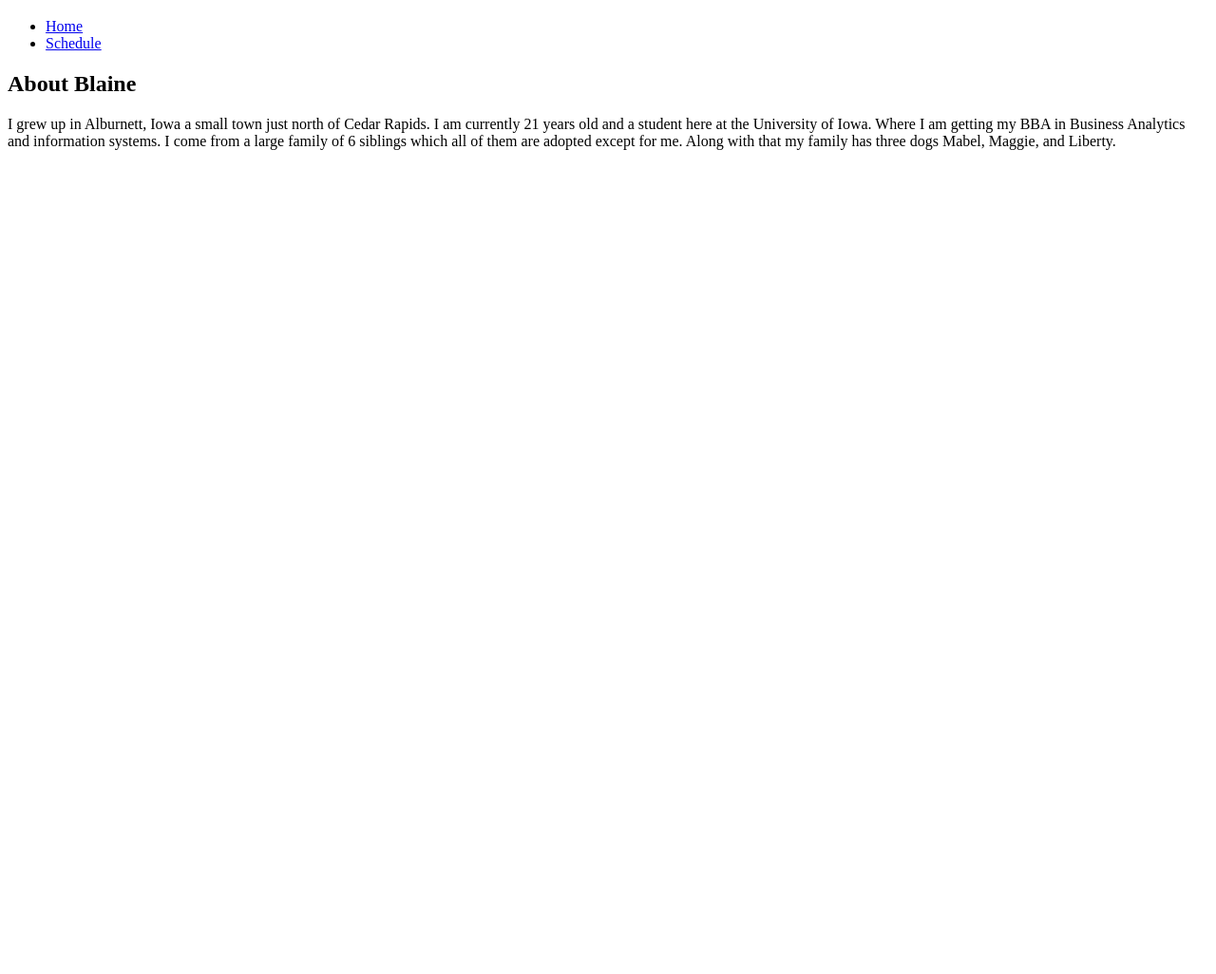
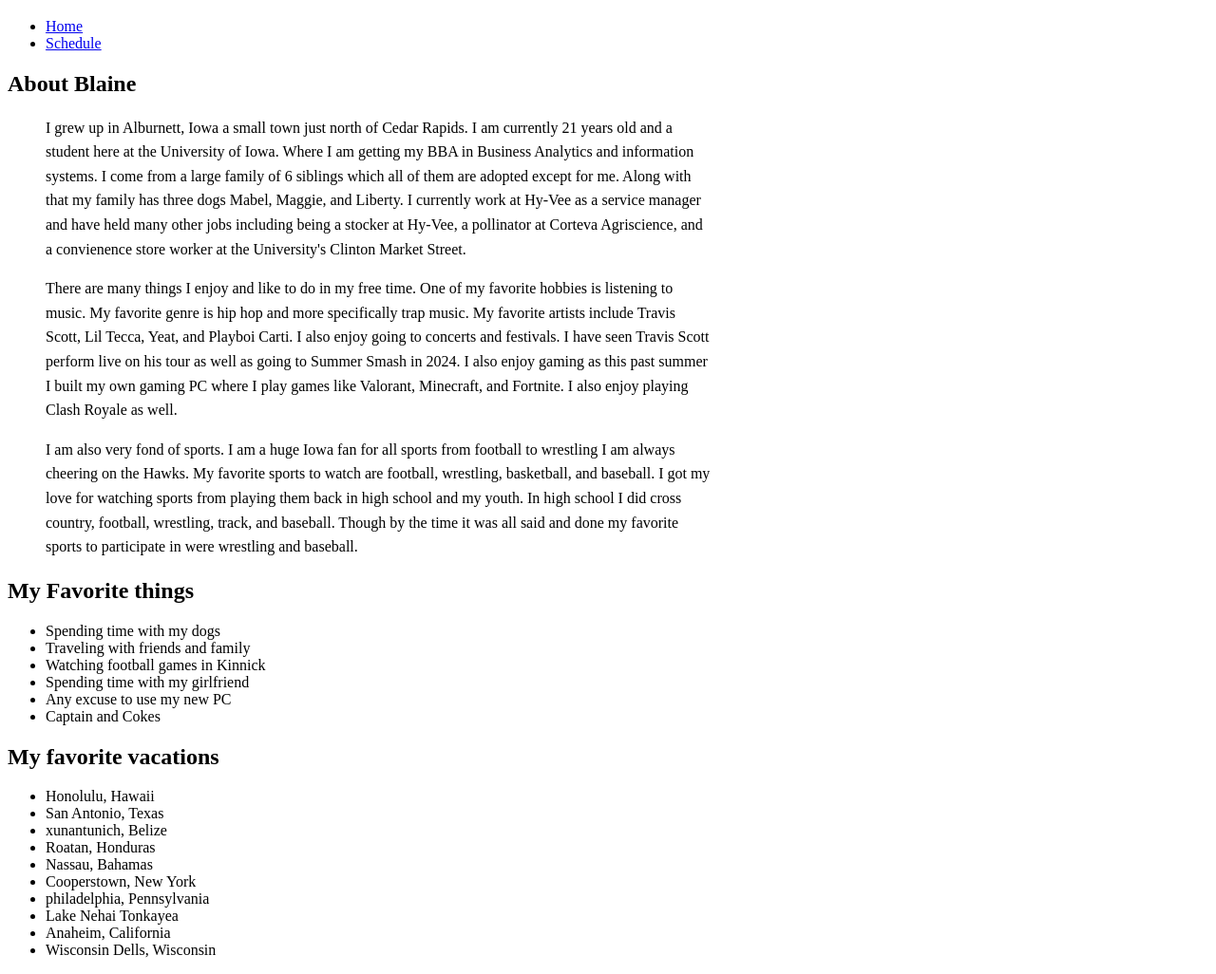
Before and after one commit to bmcgraw898/BAIS-3300-Module-8, a plain HTML site: page index.html in a window 1280 px wide. Shown: the part 61-1087 px from the top of the page at 95% size. Before the commit the page ends 800 px from the top, so only its background shows below. Drawn offline with Linux system fonts and the light colour scheme.

Commit message:
Update index.html

```diff
--- a/index.html
+++ b/index.html
@@ -4,6 +4,16 @@
     <meta charset="UTF-8">
     <meta name="viewport" content="width=device-width, initial-scale=1.0">
     <title>Blaine McGraw</title>
+<style>
+ p {
+  max-width: 700px;     /* keep the text from being too wide */
+  margin-left: 40px;    /* adds some space from the left edge */
+  margin-right: auto;   /* lets it stop naturally */
+  text-align: left;     /* ensures it's not centered */
+  line-height: 1.6;     /* improves readability */
+}
+
+</style>
 </head>
 <body>
     <header>
@@ -19,7 +29,52 @@
     </header>
     <section>
         <h2>About Blaine</h2>
-        <p>I grew up in Alburnett, Iowa a small town just north of Cedar Rapids. I am currently 21 years old and a student here at the University of Iowa. Where I am getting my BBA in Business Analytics and information systems. I come from a large family of 6 siblings which all of them are adopted except for me. Along with that my family has three dogs Mabel, Maggie, and Liberty. </p>
+        <p>I grew up in Alburnett, Iowa a small town just north of Cedar Rapids.
+            I am currently 21 years old and a student here at the University of Iowa.
+            Where I am getting my BBA in Business Analytics and information systems.
+            I come from a large family of 6 siblings which all of them are adopted except for me.
+            Along with that my family has three dogs Mabel, Maggie, and Liberty.
+            I currently work at Hy-Vee as a service manager and have held many other jobs including being a stocker at Hy-Vee, a pollinator at Corteva Agriscience, and a convienence store worker at the University's Clinton Market Street. </p>
+
+            <p> There are many things I enjoy and like to do in my free time.
+                One of my favorite hobbies is listening to music.
+                My favorite genre is hip hop and more specifically trap music.
+                My favorite artists include Travis Scott, Lil Tecca, Yeat, and Playboi Carti.
+                I also enjoy going to concerts and festivals.
+                I have seen Travis Scott perform live on his tour as well as going to Summer Smash in 2024.
+                I also enjoy gaming as this past summer I built my own gaming PC where I play games like Valorant, Minecraft, and Fortnite.
+                I also enjoy playing Clash Royale as well.
+            </p>
+            <p>I am also very fond of sports. I am a huge Iowa fan for all sports from football to wrestling I am always cheering on the Hawks.
+                My favorite sports to watch are football, wrestling, basketball, and baseball. I got my love for watching sports from playing them back in high school and my youth.
+                In high school I did cross country, football, wrestling, track, and baseball. Though by the time it was all said and done my favorite sports to participate in were wrestling and baseball.
+            </p>
+    </section>
+    <section>
+        <h2>My Favorite things</h2>
+        <ul>
+  <li>Spending time with my dogs</li>
+  <li>Traveling with friends and family</li>
+  <li>Watching football games in Kinnick</li>
+  <li>Spending time with my girlfriend</li>
+  <li>Any excuse to use my new PC</li>
+  <li>Captain and Cokes</li>
+</ul>
+    </section>
+    <section>
+        <h2>My favorite vacations</h2>
+        <ul>
+            <li>Honolulu, Hawaii</li>
+            <li>San Antonio, Texas</li>
+            <li>xunantunich, Belize</li>
+            <li>Roatan, Honduras</li>
+            <li>Nassau, Bahamas</li>
+            <li>Cooperstown, New York</li>
+            <li>philadelphia, Pennsylvania</li>
+            <li>Lake Nehai Tonkayea</li>
+            <li>Anaheim, California</li>
+            <li>Wisconsin Dells, Wisconsin</li>
+        </ul>
     </section>
 </body>
 </html>
```
